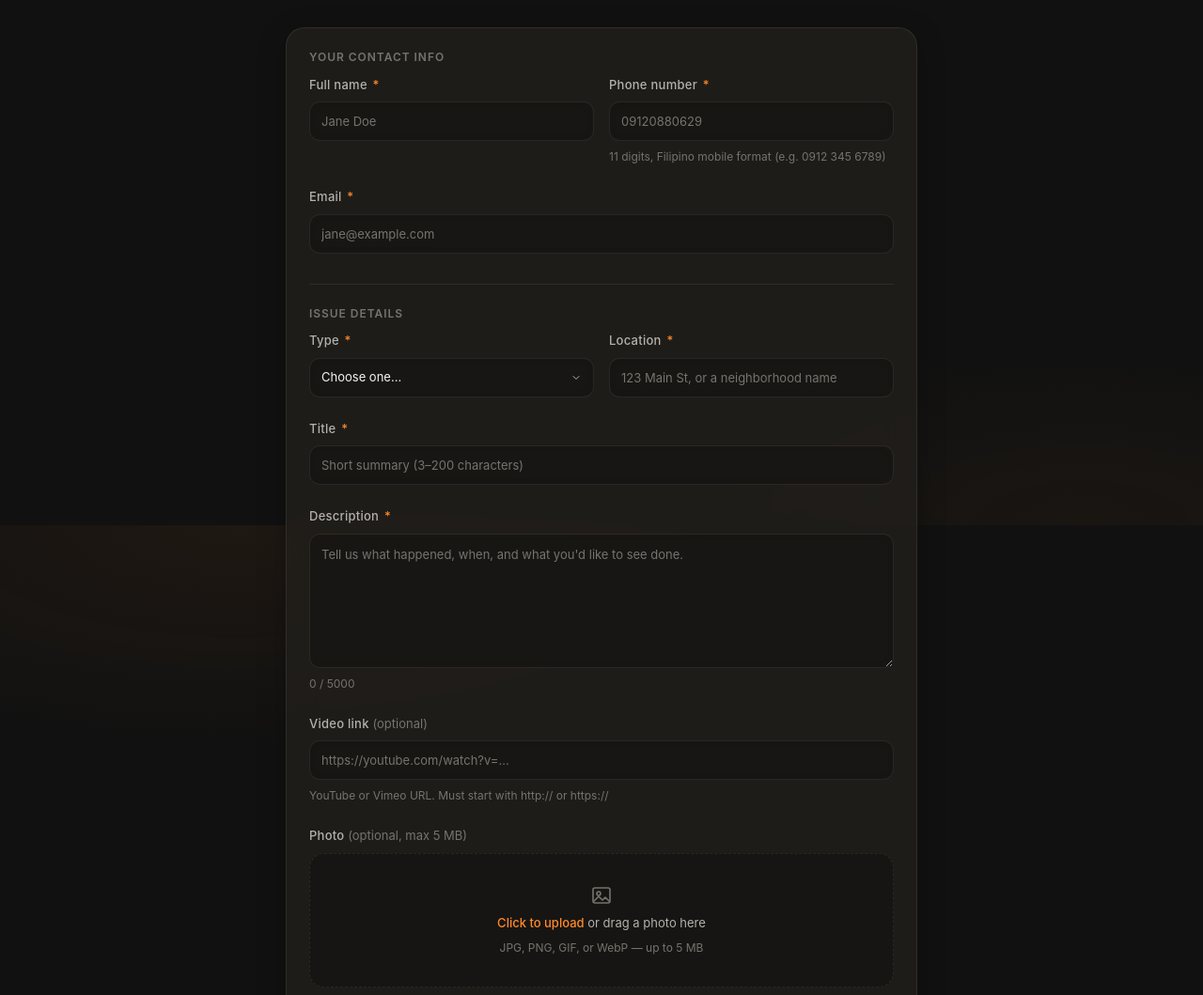
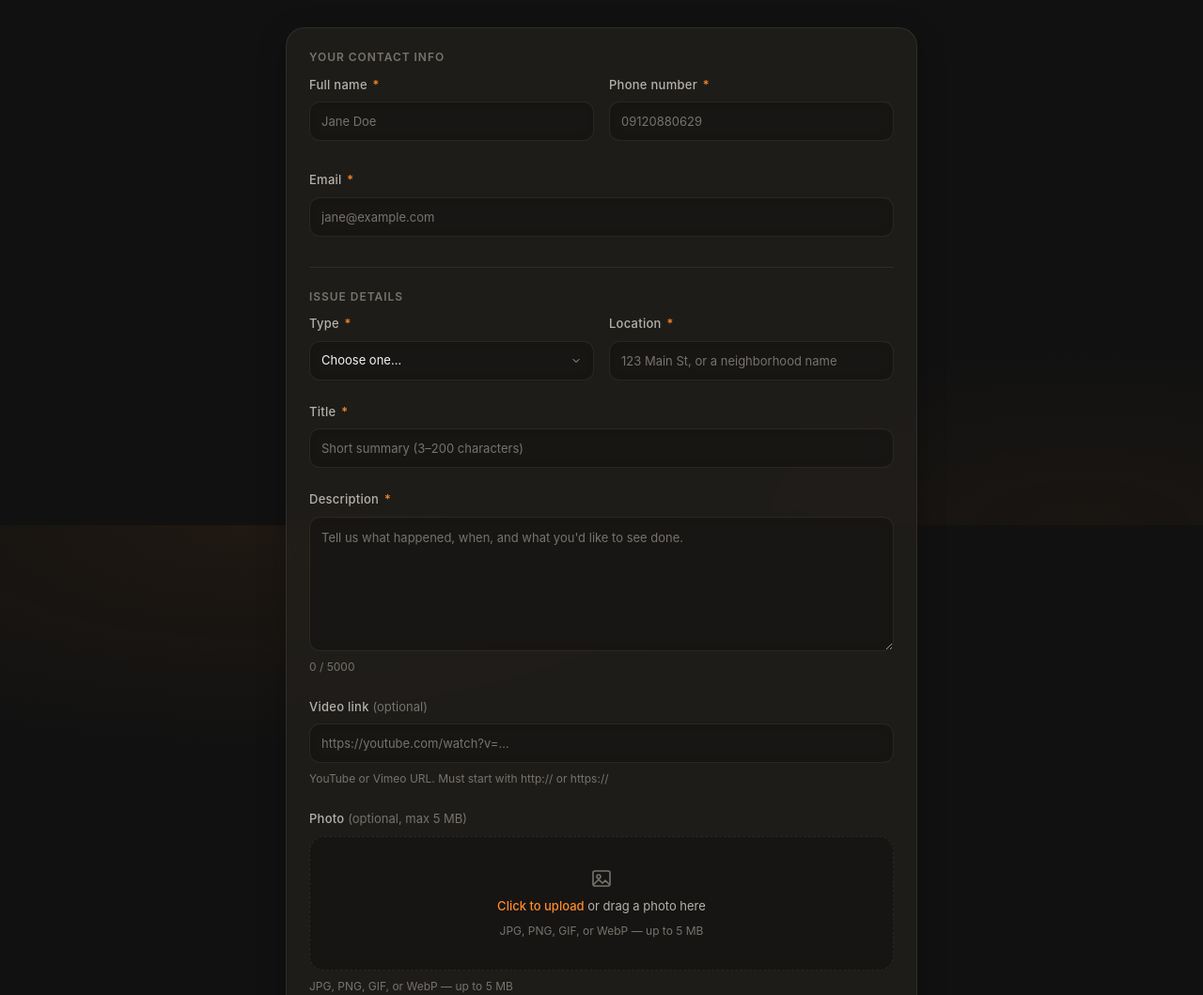
Before and after one commit to junior0629/civicsays, a plain HTML site: page submit.html in a window 1280 px wide. Shown: the part 241-1300 px from the top of the page at 94% size. Drawn offline with nearby package versions, Linux system fonts and the light colour scheme.

Commit message:
fix(submit): stop duplicating dropzone text; drop phone hint
- the static HTML inside <label.dropzone> (icon + text + hint) was
  still being rendered alongside the .dropzone-content sibling that
  js/submit.js appends on init, so the empty state appeared twice
- fix: strip the static visible content from the HTML, leave only
  the <input type="file">. The JS now owns the empty/preview render
- call renderDropzone() once on init to build the empty state
- remove '11 digits, Filipino mobile format...' hint per user
  (placeholder 09120880629 is self-explanatory)

Verified: 7/7 phase-3, 19/19 security, JS parses

```diff
--- a/js/submit.js
+++ b/js/submit.js
@@ -48,6 +48,7 @@ injectSprite();
 restoreDraft();
 wireAutoSave();
 wirePhotoDropzone();
+renderDropzone(); // build the empty state (icon + "Click to upload")
 wireDescriptionCounter();
 form.addEventListener('submit', onSubmit);
 
--- a/submit.html
+++ b/submit.html
@@ -101,9 +101,7 @@
                      inputmode="numeric" pattern="[0-9]{11}"
                      placeholder="09120880629"
                      aria-describedby="hint-phone err-phone" />
-              <span class="field-hint" id="hint-phone">
-                11 digits, Filipino mobile format (e.g.&nbsp;0912&nbsp;345&nbsp;6789)
-              </span>
+              <span class="field-hint" id="hint-phone"></span>
               <span class="field-error" id="err-phone" role="alert"></span>
             </div>
 
@@ -191,21 +189,19 @@
                 Photo <span class="text-muted" style="font-weight: var(--fw-regular); text-transform: none; letter-spacing: 0;">(optional, max 5 MB)</span>
               </span>
               <!--
-                Dropzone is now a <label for="f-photo">. Clicking it natively
-                opens the file picker, and the input is properly associated
-                with its label for screen readers. No more div+tabindex+role.
+                Dropzone is a <label for="f-photo">. The visible content
+                (icon, text, preview) is rendered by js/submit.js into a
+                .dropzone-content wrapper, leaving the <input> as a stable
+                child. This keeps the <label for="f-photo"> wired up so
+                click → file picker keeps working after remove + re-upload.
               -->
               <label class="dropzone" id="dropzone" for="f-photo"
                      aria-labelledby="photo-label hint-photo err-photo">
-                <svg class="icon" aria-hidden="true"><use href="assets/icons.svg#i-image"></use></svg>
-                <div class="dropzone-text">
-                  <strong>Click to upload</strong> or drag a photo here
-                </div>
-                <div class="dropzone-hint" id="hint-photo">JPG, PNG, GIF, or WebP — up to 5 MB</div>
                 <input type="file" id="f-photo" name="photo"
                        accept="image/png,image/jpeg,image/gif,image/webp"
                        data-testid="photo-input" />
               </label>
+              <span class="field-hint" id="hint-photo">JPG, PNG, GIF, or WebP — up to 5 MB</span>
               <span class="field-error" id="err-photo" role="alert"></span>
             </div>
           </div>
```
